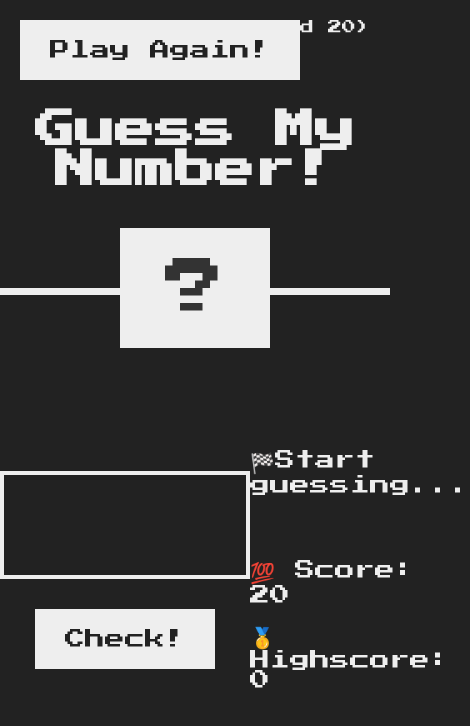
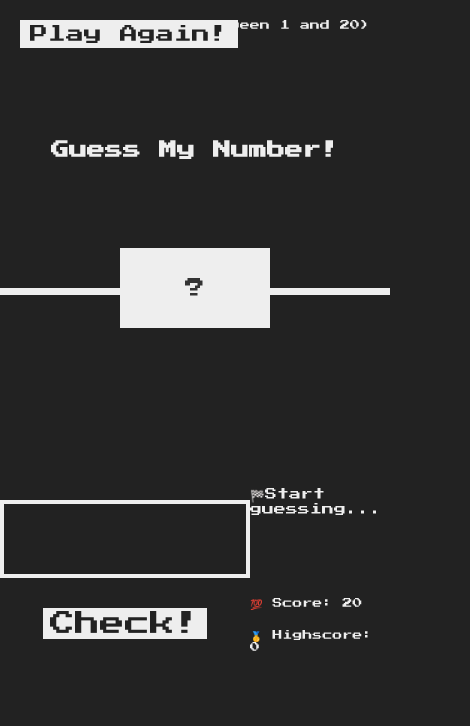
Before and after one commit to alexladwong/Guess-Number, a plain HTML site: page index.html in a window 390 px wide. Shown: the whole page, 470 px wide, since content can reach past the window. Drawn offline with Linux system fonts and the light colour scheme.

Commit message:
Update style.css

```diff
--- a/style.css
+++ b/style.css
@@ -117,3 +117,41 @@ h1 {
 .label-score {
   margin-bottom: 2rem;
 }
+
+
+
+@media (max-width: 600px) {
+  header h1 {
+      font-size: 1.8rem;
+  }
+
+  .between {
+      font-size: 1rem;
+  }
+
+  .btn {
+      font-size: 1.8rem;
+      padding: 0.5rem 1rem;
+  }
+
+  .number {
+      font-size: 2rem;
+  }
+
+  .guess {
+      font-size: 2rem;
+  }
+
+  .btn.check {
+      font-size: 2.5rem;
+      padding: 0.3rem 0.7rem;
+  }
+
+  .message {
+      font-size: 1.2rem;
+  }
+
+  .label-score, .label-highscore {
+      font-size: 1rem;
+  }
+}
```
